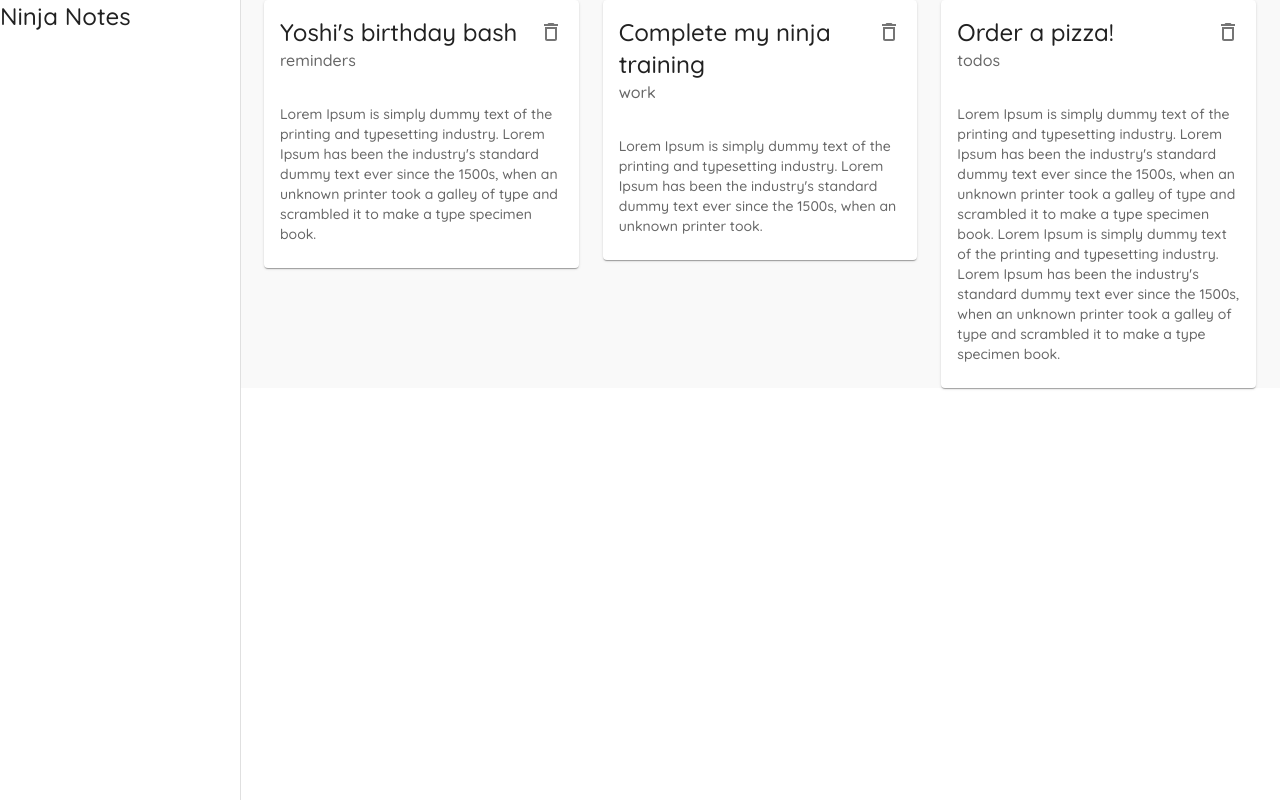
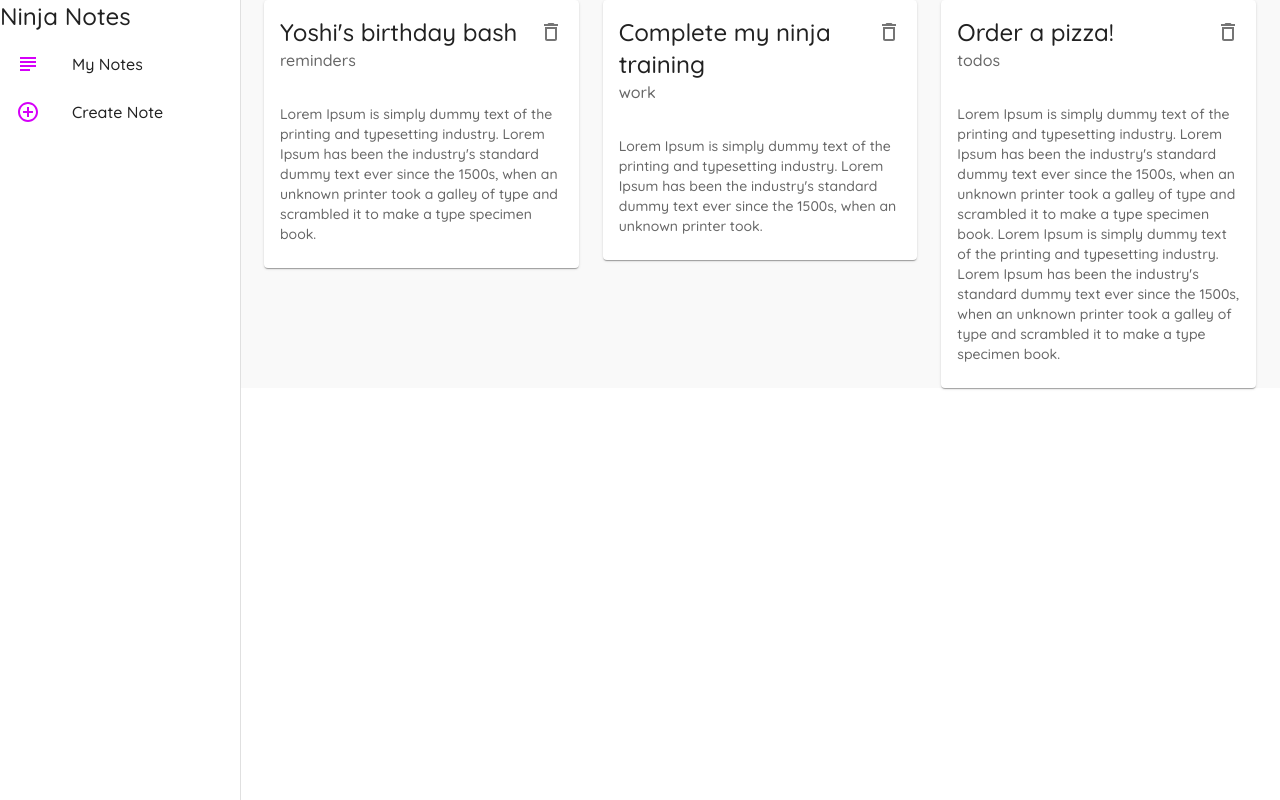
Before and after one commit to jdwjdwjdw/material-ui-tut, a React (Create React App) app: page / in a window 1280 px wide. Built offline with nearby package versions, Linux system fonts and the light colour scheme; data requests are answered from the project's data file.

Commit message:
Add Lists and ListItems

```diff
--- a/src/components/Layout.js
+++ b/src/components/Layout.js
@@ -1,6 +1,13 @@
 import Box from "@mui/system/Box";
 import Drawer from '@mui/material/Drawer'
 import Typography from "@mui/material/Typography";
+import List from '@mui/material/List'
+import ListItem from '@mui/material/ListItem'
+import ListItemIcon from '@mui/material/ListItemIcon'
+import ListItemText from '@mui/material/ListItemText'
+import SubjectOutlined from '@mui/icons-material/SubjectOutlined'
+import AddCircleOutlineOutlined from '@mui/icons-material/AddCircleOutlineOutlined'
+import { useHistory, useLocation } from "react-router";
 
 const drawerWidth = 240
 const classes = {
@@ -10,9 +17,28 @@
       width: drawerWidth,
     },
   },
+  active: {
+    background: '#f4f4f4'
+  },
 }
 
 export default function Layout({ children }) {
+  const history = useHistory()
+  const location = useLocation()
+
+  const menuItems = [
+    {
+      text: 'My Notes',
+      icon: <SubjectOutlined color="secondary" />,
+      path: '/'
+    },
+    {
+      text: 'Create Note',
+      icon: <AddCircleOutlineOutlined color="secondary" />,
+      path: '/create'
+    },
+  ]
+
   return (
     <Box sx={{display: 'flex'}}>
       {/* app bar */}
@@ -30,6 +56,22 @@
             Ninja Notes
           </Typography>
         </div>
+
+        {/* list / links */}
+        <List>
+          {menuItems.map(item => (
+            <ListItem
+              button
+              key={item.text}
+              onClick={() => history.push(item.path)}
+              className={location.pathname === item.path ? classes.active : null}
+            >
+              <ListItemIcon>{item.icon}</ListItemIcon>
+              <ListItemText primary={item.text} />
+            </ListItem>
+          ))}
+        </List>
+
       </Drawer>
 
       <Box
```
